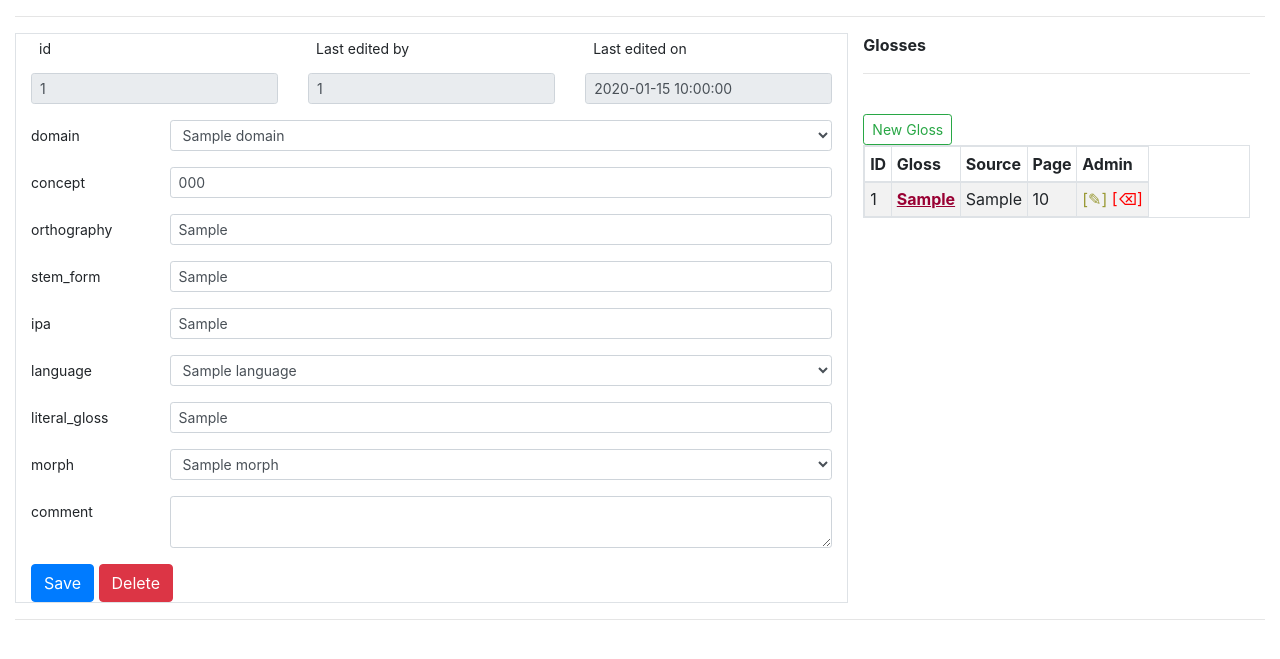
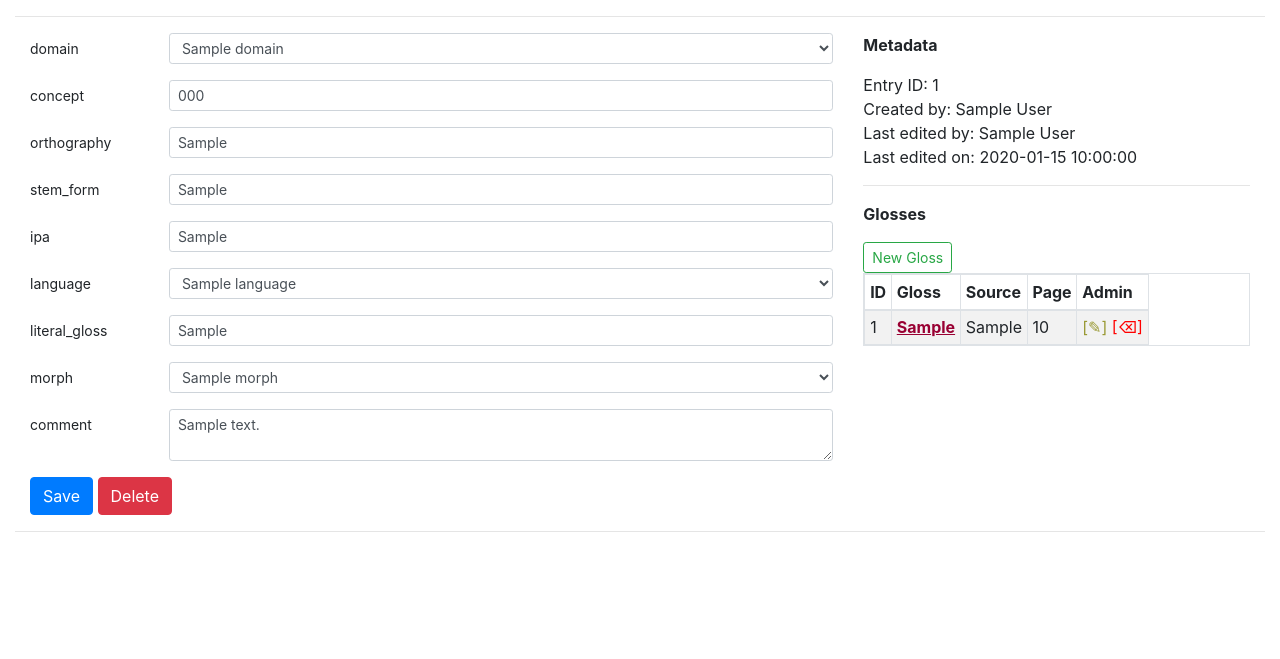
Before and after one commit to dijkstracula/pacldb, a Flask app: page /lexicon/1 in a window 1280 px wide. Shown: the part 56-715 px from the top of the page. Run offline with Flask 2, Linux system fonts and the light colour scheme; a user stored in the database is signed in; tables that the repository leaves empty hold one stand-in row (values such as "Sample post"); some libraries are stand-ins or nearby versions.

Commit message:
comment field fixes

```diff
--- a/app/lexicon/forms.py
+++ b/app/lexicon/forms.py
@@ -16,6 +16,7 @@ def get_morphs():
 # TODO: is this any different from SearchForm? Should we merge the two?
 class LexiconForm(FlaskForm):
     id = StringField('id')
+    created_by = StringField("created_by")
     last_edited_by = StringField("last_edited_by")
     last_edited_on = StringField("last_edited_on")
     domain = QuerySelectField('domain', query_factory=get_domains, allow_blank=True, get_label="name", blank_text="-all-")
--- a/app/lexicon/views.py
+++ b/app/lexicon/views.py
@@ -3,7 +3,7 @@ from flask_login import current_user, login_required
 from flask import json, jsonify
 
 from app import db
-from app.models import Domain, Gloss, Language, Morph, Term
+from app.models import Domain, Gloss, Language, Morph, Term, User
 
 from .forms import LexiconForm
 
@@ -19,6 +19,7 @@ def update_ortho(entry, form):
     entry.literal_gloss = form.literal_gloss.data
     entry.language = form.language.data
     entry.last_edited_by = current_user
+    entry.comment = form.comment.data
 
     db.session.commit()
     flash(f"Orthography {entry.id} updated.")
@@ -42,6 +43,7 @@ def insert_ortho(form):
     entry.literal_gloss = form.literal_gloss.data
     entry.language = form.language.data
     entry.last_edited_by = current_user
+    entry.comment = form.comment.data
 
     db.session.add(entry)
     db.session.commit()
@@ -81,9 +83,19 @@ def orthography_page(tid):
     if request.method == 'DELETE':
         return delete_ortho(result)
 
-    print(result.last_edited_on)
+    if not result.created_by:
+        created_by = "unknown"
+    else:
+        created_by = result.created_by.formatted()
+
+    if not result.last_edited_by:
+        edited_by = "unknown"
+    else:
+        edited_by = result.last_edited_by.formatted()
+
     form = LexiconForm(id = result.id,
-                       last_edited_by = result.last_edited_by or "unknown",
+                       created_by = created_by,
+                       last_edited_by = edited_by,
                        last_edited_on = result.last_edited_on or "unknown",
                        domain = result.domain,
                        concept = result.concept,
@@ -93,7 +105,8 @@ def orthography_page(tid):
                        stem_form = result.stem_form,
                        ipa = result.ipa,
                        literal_gloss = result.literal_gloss,
-                       language = result.language)
+                       language = result.language,
+                       comment = result.comment)
 
     if form.validate_on_submit():
         update_ortho(result, form)
--- a/app/models.py
+++ b/app/models.py
@@ -153,6 +153,11 @@ class User(UserMixin, db.Model):
     first_name = db.Column(db.String(64))
     last_name = db.Column(db.String(64))
 
+    def formatted(self):
+        if not self.first_name and not self.last_name:
+            return self.email
+        return "{} {}".format(self.first_name, self.last_name)
+
     @property
     def password(self):
         raise AttributeError('password is not a readable attribute')
--- a/app/static/js/lexicon.js
+++ b/app/static/js/lexicon.js
@@ -10,7 +10,7 @@ $.ajaxSetup({
 })
 
 document.addEventListener("DOMContentLoaded", function(){
-    var term_id = $('#id').val();
+    var term_id = $('#id').text();
     if (term_id === "") {
         $('#gloss_pane').hide();
         $('#delete').hide();
@@ -24,7 +24,7 @@ $('#newGlossBtn').on('click', function(e) {
 
 // Callbacks for gloss creating
 $('#newGlossModalSubmit').on('click', function(e) {
-    var term_id = $('#id').val();
+    var term_id = $('#id').text();
 
     var m = $('#newGlossModal');
 
@@ -97,7 +97,7 @@ $('#editGlossModalSubmit').on('click', function(e) {
 });
 
 $('#delete').on('click', function(e) {
-    var id = $('#id').val();
+    var id = $('#id').text();
 
     if (!confirm("Are you sure you want to delete entry " + id + "?")) {
         return;
--- a/app/templates/lexicon/entry_page.html
+++ b/app/templates/lexicon/entry_page.html
@@ -86,17 +86,12 @@
   </div>
 </div>
 
+<form method="POST" class="form" role="form">
   <div class="container-fluid">
     <div class="row">
-        <div class="col-md-8 border">
-            <form method="POST" class="form" role="form">
+      <div class="col-md-8">
         {{ result.hidden_tag() }}
-                <div class="row">
-                    {{ render_form_group(result.id, label="id", width=4, readonly=True) }}
-                    {{ render_form_group(result.last_edited_by, label="Last edited by", width=4, readonly=True) }}
-                    {{ render_form_group(result.last_edited_on, label="Last edited on", width=4, readonly=True) }}
-                </div>
-
+        <div id="id" style="display: none;">{{ result.id.data }}</div>
         {{ render_form_row(result.domain, label="Domain") }}
         {{ render_form_row(result.concept, label="Concept") }}
         {{ render_form_row(result.orthography, label="Source orthography") }}
@@ -112,10 +107,19 @@
         {{ render_submit_field(result.submit, label="Save") }}
         <button type="button" id="delete" class="btn btn-danger" data-dismiss="modal">Delete</button>
         {% endif %}
-            </form>
       </div>
       <div class="col-md-4" id ="gloss_pane">
-            <strong>Glosses</strong><hr><br/>
+
+        <div>
+          <strong>Metadata</strong></p>
+          Entry ID: {{ result.id.data }} <br/>
+          Created by: {{ result.created_by.data }} <br/>
+          Last edited by: {{ result.last_edited_by.data }} <br/>
+          Last edited on: {{ result.last_edited_on.data }} <br/>
+        </div>
+        <hr>
+        <div>
+          <strong>Glosses</strong></p>
           <button type="button" id="newGlossBtn" class="btn btn-sm btn-outline-success" data-dismiss="modal">New Gloss</button>
           <table id="gloss_tbl" class="table table-bordered table-striped table-responsive table-sm">
             <thead>
@@ -153,6 +157,8 @@
         </div>
       </div>
     </div>
+  </div>
+</form>
 
 <script type="text/javascript" src="{{ url_for('static', filename='js/lexicon.js') }}"></script>
 
```
Also changed, not shown: app/decorators.py (+11 -0 lines). Lines whose indentation alone changed are shown as unchanged.
